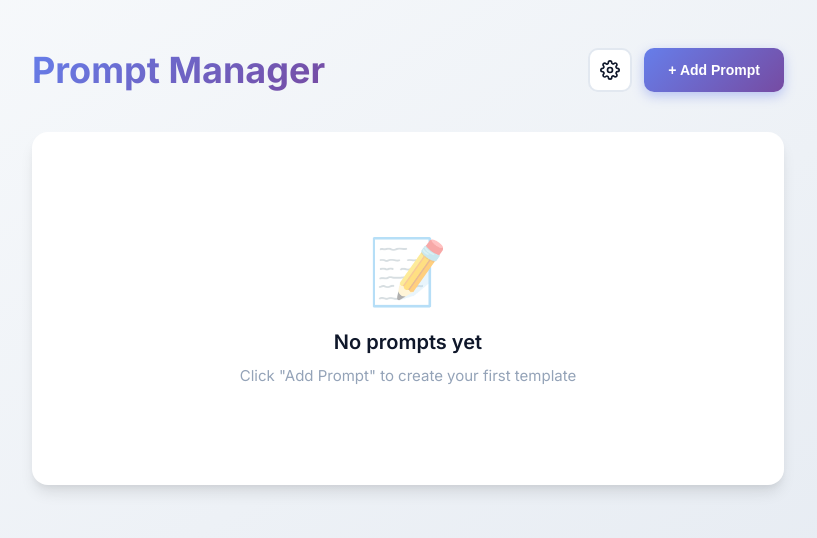
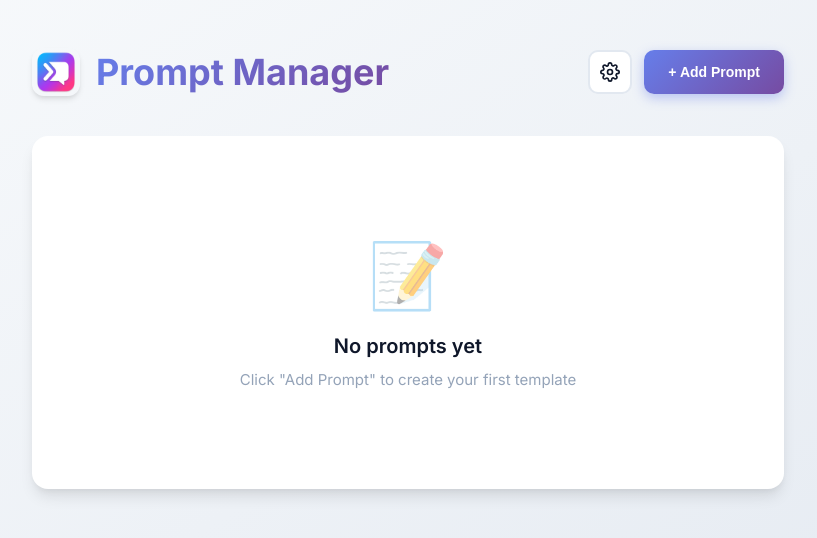
Before and after one commit to PuChenTW/prompt-manager, a browser extension: page options.html in a window 1280 px wide. Shown: the whole page, without its empty margins (232-1049 px from the left). Drawn offline with Linux system fonts and the light colour scheme.

Commit message:
feat: Add extension icons and display one in the options page header.

```diff
--- a/options.css
+++ b/options.css
@@ -366,6 +366,19 @@ h2,
     margin-bottom: 40px;
 }
 
+.header-title {
+    display: flex;
+    align-items: center;
+    gap: 16px;
+}
+
+.page-icon {
+    width: 48px;
+    height: 48px;
+    border-radius: 12px;
+    box-shadow: var(--shadow-md);
+}
+
 .header-actions {
     display: flex;
     gap: 12px;
--- a/options.html
+++ b/options.html
@@ -11,7 +11,10 @@
 <body>
   <div class="container">
     <header class="page-header">
-      <h1>Prompt Manager</h1>
+      <div class="header-title">
+        <img src="icons/icon128.png" alt="Icon" class="page-icon">
+        <h1>Prompt Manager</h1>
+      </div>
       <div class="header-actions">
         <button id="settings-btn" class="btn" title="Settings">
           <svg style="width: 20px; height: 20px;" viewBox="0 0 24 24" fill="none" stroke="currentColor" stroke-width="2" stroke-linecap="round" stroke-linejoin="round"><circle cx="12" cy="12" r="3"></circle><path d="M19.4 15a1.65 1.65 0 0 0 .33 1.82l.06.06a2 2 0 0 1 0 2.83 2 2 0 0 1-2.83 0l-.06-.06a1.65 1.65 0 0 0-1.82-.33 1.65 1.65 0 0 0-1 1.51V21a2 2 0 0 1-2 2 2 2 0 0 1-2-2v-.09A1.65 1.65 0 0 0 9 19.4a1.65 1.65 0 0 0-1.82.33l-.06.06a2 2 0 0 1-2.83 0 2 2 0 0 1 0-2.83l.06-.06a1.65 1.65 0 0 0 .33-1.82 1.65 1.65 0 0 0-1.51-1H3a2 2 0 0 1-2-2 2 2 0 0 1 2-2h.09A1.65 1.65 0 0 0 4.6 9a1.65 1.65 0 0 0-.33-1.82l-.06-.06a2 2 0 0 1 0-2.83 2 2 0 0 1 2.83 0l.06.06a1.65 1.65 0 0 0 1.82.33H9a1.65 1.65 0 0 0 1-1.51V3a2 2 0 0 1 2-2 2 2 0 0 1 2 2v.09a1.65 1.65 0 0 0 1 1.51 1.65 1.65 0 0 0 1.82-.33l.06-.06a2 2 0 0 1 2.83 0 2 2 0 0 1 0 2.83l-.06.06a1.65 1.65 0 0 0-.33 1.82V9a1.65 1.65 0 0 0 1.51 1H21a2 2 0 0 1 2 2 2 2 0 0 1-2 2h-.09a1.65 1.65 0 0 0-1.51 1z"></path></svg>
```
Also changed, not shown: icons/icon128.png (added), icons/icon16.png (added), icons/icon32.png (added), icons/icon48.png (added), manifest.json.
